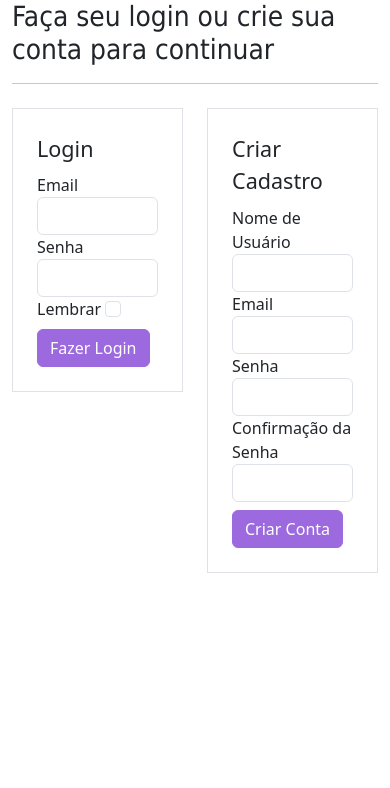
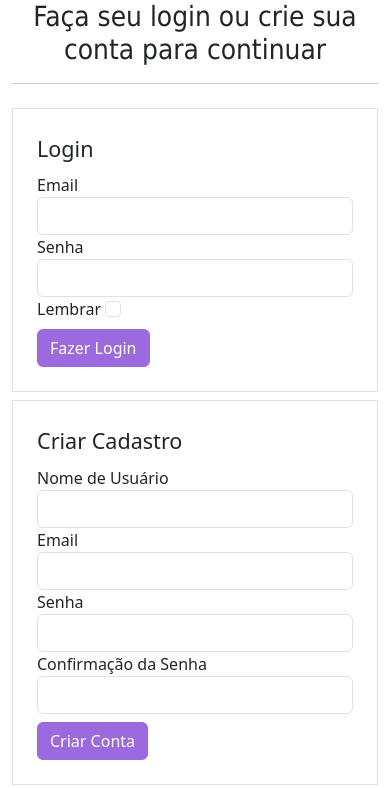
Before and after one commit to thiarly/projeto-comunidade-flask, a Flask app: a page that uses comunidadeintergard/templates/login.html in a window 390 px wide. Shown: the part 56-844 px from the top of the page. Run offline with Flask 3, Linux system fonts and the light colour scheme; some libraries are stand-ins or nearby versions.

Commit message:
Update login.html

```diff
--- a/comunidadeintergard/templates/login.html
+++ b/comunidadeintergard/templates/login.html
@@ -2,9 +2,9 @@
 
 {% block body %}
 <div class="container">
-    <h1> Faça seu login ou crie sua conta para continuar</h1>
+    <h1 class="text-center"> Faça seu login ou crie sua conta para continuar</h1>
     <hr>
-    <div class="row">
+    <div class="row flex-column flex-md-row">
         <div class="col">
             <form method="POST" action="" class="border p-4 mt-2">
                 {{ form_login.csrf_token }}
@@ -51,7 +51,7 @@
             </form>
 
         </div>
-        <div class="col">
+        <div class="col-md-6">
             <form method="POST" action="" class="border p-4 mt-2">
                 {{ form_criarconta.csrf_token }}
                 <fieldset>
```
